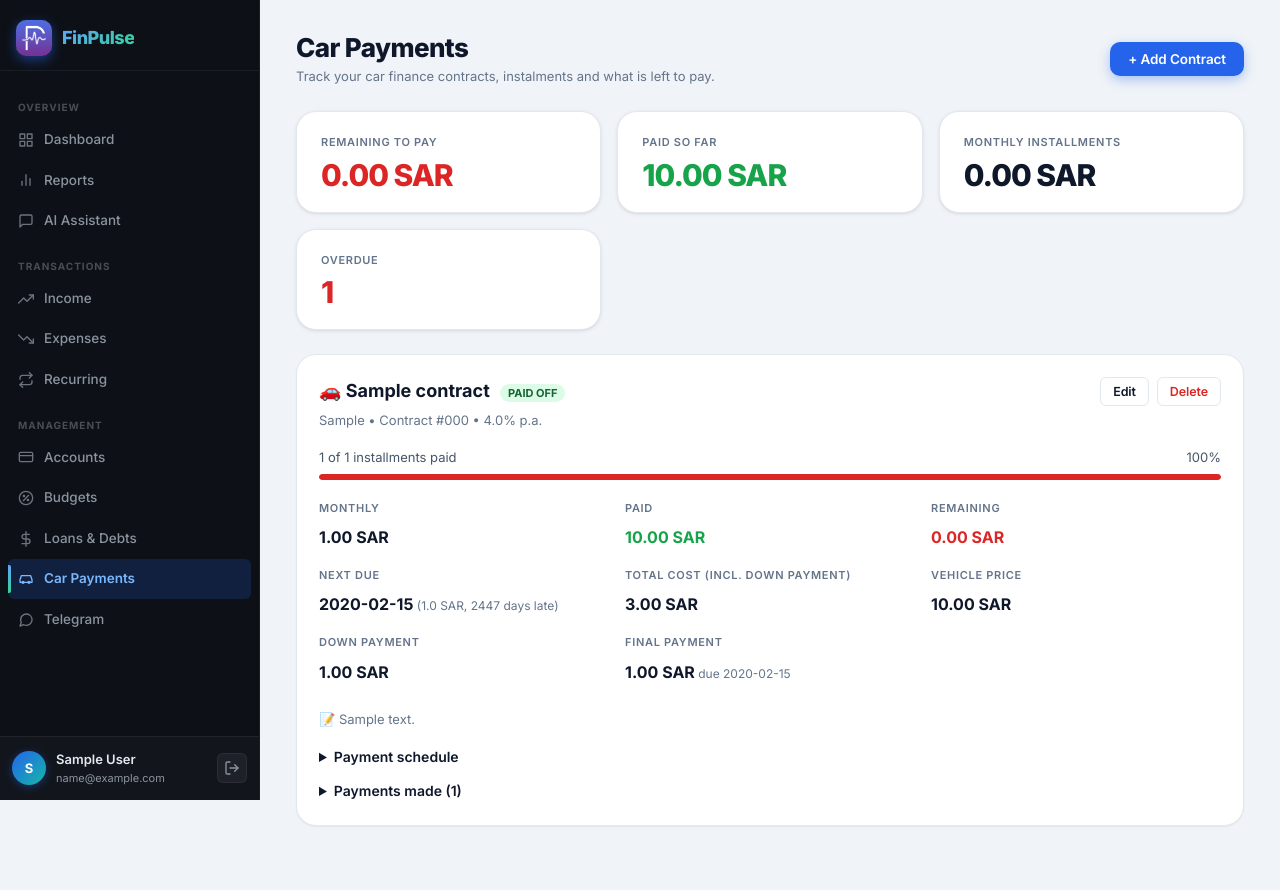
After one commit to Awaisksa1233/FinPulse, a Flask app: page /car-payments in a window 1280 px wide. The commit adds this page. Run offline with Flask 3, Linux system fonts and the light colour scheme; a user stored in the database is signed in; tables that the repository leaves empty hold one stand-in row (values such as "Sample post").

Commit message:
Add car payment contract tracking; stop tests touching the real database
- CarContract/CarPayment models, schedule/overdue/remaining calculations
- Car Payments page: add/edit/delete contracts, record payments (posts a
  Car Payment expense and updates the account), remove payments (reverses)
- Tests: force in-memory DB before importing app. Previously the suite's
  drop_all() ran against instance/finpulse.db and wiped local data

Co-Authored-By: Claude Sonnet 5.5 <noreply@anthropic.com>
Claude-Session: https://claude.ai/code/session_018uPhQGFKu84R4oUTCRyUny

```diff
--- a/app.py
+++ b/app.py
@@ -2664,6 +2664,195 @@ def admin_clear_all_chat():
     return redirect(url_for('admin'))
 
 
+# ============ CAR PAYMENTS ============
+CAR_CATEGORY = 'Car Payment'
+
+
+def _car_form_values():
+    """Parse and validate the contract form. Returns (values, error)."""
+    f = request.form
+
+    def num(key, default=None):
+        raw = (f.get(key) or '').strip()
+        return float(raw) if raw else default
+
+    try:
+        values = {
+            'name': (f.get('name') or '').strip(),
+            'lender': (f.get('lender') or '').strip() or None,
+            'contract_number': (f.get('contract_number') or '').strip() or None,
+            'vehicle_price': num('vehicle_price'),
+            'down_payment': num('down_payment', 0.0),
+            'monthly_installment': num('monthly_installment'),
+            'num_installments': int(f.get('num_installments') or 0),
+            'first_due_date': datetime.strptime(f.get('first_due_date', ''), '%Y-%m-%d').date(),
+            'final_payment': num('final_payment', 0.0),
+            'interest_rate': num('interest_rate'),
+            'notes': (f.get('notes') or '').strip() or None,
+        }
+    except (ValueError, TypeError):
+        return None, 'Please check the numbers and dates you entered.'
+
+    if not values['name']:
+        return None, 'Give the contract a name.'
+    if not values['monthly_installment'] or values['monthly_installment'] <= 0:
+        return None, 'Monthly installment must be greater than zero.'
+    if not 1 <= values['num_installments'] <= 360:
+        return None, 'Number of installments must be between 1 and 360.'
+    if any(v is not None and v < 0 for k, v in values.items()
+           if k in ('vehicle_price', 'down_payment', 'final_payment', 'interest_rate')):
+        return None, 'Amounts cannot be negative.'
+
+    account_id = f.get('account_id')
+    values['account_id'] = None
+    if account_id:
+        acct = db.session.get(Account, int(account_id)) if account_id.isdigit() else None
+        if not acct or acct.user_id != current_user.id:
+            return None, 'Invalid account.'
+        values['account_id'] = acct.id
+    return values, None
+
+
+def _get_car_contract(contract_id):
+    from models import CarContract
+    contract = db.session.get(CarContract, contract_id)
+    if not contract or contract.user_id != current_user.id:
+        return None
+    return contract
+
+
+@app.route('/car-payments')
+@login_required
+def car_payments():
+    from models import CarContract
+    from services.car_service import summarize
+    contracts = CarContract.query.filter_by(user_id=current_user.id).order_by(CarContract.created_at.desc()).all()
+    accounts = Account.query.filter_by(user_id=current_user.id).all()
+    items = [{'c': c, 's': summarize(c)} for c in contracts]
+    return render_template('car_payments.html',
+        active_page='car_payments',
+        items=items,
+        accounts=accounts,
+        total_remaining=sum(i['s']['remaining'] for i in items),
+        total_paid=sum(i['s']['paid'] for i in items),
+        monthly_total=sum(i['c'].monthly_installment for i in items if not i['s']['is_complete']),
+        overdue_total=sum(i['s']['overdue_count'] for i in items),
+        today=date.today().isoformat()
+    )
+
+
+@app.route('/car-payments/add', methods=['POST'])
+@login_required
+def add_car_contract():
+    from models import CarContract
+    values, error = _car_form_values()
+    if error:
+        flash(error, 'error')
+        return redirect(url_for('car_payments'))
+    db.session.add(CarContract(user_id=current_user.id, **values))
+    db.session.commit()
+    flash(f"Contract '{values['name']}' added.", 'success')
+    return redirect(url_for('car_payments'))
+
+
+@app.route('/car-payments/edit/<int:contract_id>', methods=['POST'])
+@login_required
+def edit_car_contract(contract_id):
+    contract = _get_car_contract(contract_id)
+    if not contract:
+        flash('Contract not found.', 'error')
+        return redirect(url_for('car_payments'))
+    values, error = _car_form_values()
+    if error:
+        flash(error, 'error')
+        return redirect(url_for('car_payments'))
+    for key, value in values.items():
+        setattr(contract, key, value)
+    db.session.commit()
+    flash('Contract updated.', 'success')
+    return redirect(url_for('car_payments'))
+
+
+@app.route('/car-payments/delete/<int:contract_id>', methods=['POST'])
+@login_required
+def delete_car_contract(contract_id):
+    contract = _get_car_contract(contract_id)
+    if not contract:
+        flash('Contract not found.', 'error')
+    else:
+        # Expenses already recorded stay in your transactions and account balances.
+        db.session.delete(contract)
+        db.session.commit()
+        flash('Contract deleted. Payments already posted remain in your expenses.', 'success')
+    return redirect(url_for('car_payments'))
+
+
+@app.route('/car-payments/pay/<int:contract_id>', methods=['POST'])
+@login_required
+def pay_car_contract(contract_id):
+    """Record a payment: posts an expense and deducts it from the chosen account."""
+    from models import CarPayment
+    contract = _get_car_contract(contract_id)
+    if not contract:
+        flash('Contract not found.', 'error')
+        return redirect(url_for('car_payments'))
+
+    try:
+        amount = float(request.form.get('amount', ''))
+        pay_date = datetime.strptime(request.form.get('date', ''), '%Y-%m-%d').date()
+        account_id = int(request.form.get('account_id', ''))
+    except ValueError:
+        flash('Please check the amount, date and account.', 'error')
+        return redirect(url_for('car_payments'))
+
+    kind = request.form.get('kind', 'installment')
+    if kind not in ('installment', 'extra', 'final'):
+        kind = 'installment'
+    account = db.session.get(Account, account_id)
+    if amount <= 0 or not account or account.user_id != current_user.id:
+        flash('Enter a positive amount and a valid account.', 'error')
+        return redirect(url_for('car_payments'))
+
+    labels = {'installment': 'installment', 'extra': 'extra payment', 'final': 'final payment'}
+    transaction = Transaction(
+        user_id=current_user.id, date=pay_date, amount=amount, type='expense',
+        category=CAR_CATEGORY, account_id=account.id,
+        description=f"{contract.name} - {labels[kind]}",
+    )
+    db.session.add(transaction)
+    db.session.flush()
+    account.balance -= amount
+    db.session.add(CarPayment(
+        contract_id=contract.id, date=pay_date, amount=amount, kind=kind,
+        note=(request.form.get('note') or '').strip() or None, transaction_id=transaction.id,
+    ))
+    db.session.commit()
+    flash(f'Payment of {amount:.2f} SAR recorded for {contract.name}.', 'success')
+    return redirect(url_for('car_payments'))
+
+
+@app.route('/car-payments/payment/delete/<int:payment_id>', methods=['POST'])
+@login_required
+def delete_car_payment(payment_id):
+    """Remove a payment and reverse its expense and balance change."""
+    from models import CarPayment
+    payment = db.session.get(CarPayment, payment_id)
+    if not payment or payment.contract.user_id != current_user.id:
+        flash('Payment not found.', 'error')
+        return redirect(url_for('car_payments'))
+
+    transaction = db.session.get(Transaction, payment.transaction_id) if payment.transaction_id else None
+    if transaction and transaction.user_id == current_user.id:
+        account = db.session.get(Account, transaction.account_id)
+        if account:
+            account.balance += transaction.amount
+        db.session.delete(transaction)
+    db.session.delete(payment)
+    db.session.commit()
+    flash('Payment removed and the expense reversed.', 'success')
+    return redirect(url_for('car_payments'))
+
+
 if __name__ == '__main__':
     # Debug mode exposes an interactive debugger; keep it off unless explicitly enabled,
     # and bind to localhost by default. Set FLASK_HOST=0.0.0.0 to reach it from your phone.
--- a/templates/base.html
+++ b/templates/base.html
@@ -160,6 +160,12 @@
                         <path d="M12 1v22" /><path d="M17 5H9.5a3.5 3.5 0 0 0 0 7h5a3.5 3.5 0 0 1 0 7H6" />
                     </svg>
                     Loans & Debts
+                </a>
+                <a href="{{ url_for('car_payments') }}" class="nav-link {{ 'active' if active_page == 'car_payments' else '' }}">
+                    <svg width="16" height="16" viewBox="0 0 24 24" fill="none" stroke="currentColor" stroke-width="2" stroke-linecap="round" stroke-linejoin="round">
+                        <path d="M5 17h14M3 13l2-6h14l2 6v4H3z" /><circle cx="7.5" cy="17" r="1.5" /><circle cx="16.5" cy="17" r="1.5" />
+                    </svg>
+                    Car Payments
                 </a>
                 <a href="{{ url_for('telegram_setup') }}" class="nav-link {{ 'active' if active_page == 'telegram' else '' }}">
                     <svg width="16" height="16" viewBox="0 0 24 24" fill="none" stroke="currentColor" stroke-width="2" stroke-linecap="round" stroke-linejoin="round">
--- /dev/null
+++ b/templates/car_payments.html
@@ -0,0 +1,275 @@
+{% extends "base.html" %}
+{% block title %}Car Payments{% endblock %}
+
+{% block content %}
+<header class="page-header" style="flex-wrap: wrap; gap: 16px;">
+    <div>
+        <h2 class="page-title">Car Payments</h2>
+        <p class="page-subtitle">Track your car finance contracts, instalments and what is left to pay.</p>
+    </div>
+    <button onclick="openContractModal()" class="btn btn-primary">+ Add Contract</button>
+</header>
+
+{% if items %}
+<div class="summary-grid" style="margin-bottom: 24px;">
+    <div class="summary-card white">
+        <p class="summary-label">Remaining to Pay</p>
+        <h3 class="summary-value" style="color: var(--danger);">{{ "%.2f"|format(total_remaining) }} SAR</h3>
+    </div>
+    <div class="summary-card white">
+        <p class="summary-label">Paid So Far</p>
+        <h3 class="summary-value" style="color: var(--success);">{{ "%.2f"|format(total_paid) }} SAR</h3>
+    </div>
+    <div class="summary-card white">
+        <p class="summary-label">Monthly Installments</p>
+        <h3 class="summary-value">{{ "%.2f"|format(monthly_total) }} SAR</h3>
+    </div>
+    <div class="summary-card white">
+        <p class="summary-label">Overdue</p>
+        <h3 class="summary-value" style="color: {{ 'var(--danger)' if overdue_total else 'var(--success)' }};">{{ overdue_total }}</h3>
+    </div>
+</div>
+
+{% for it in items %}
+{% set c = it.c %}{% set s = it.s %}
+<div class="card" style="margin-bottom: 24px;">
+    <div style="display: flex; justify-content: space-between; align-items: flex-start; flex-wrap: wrap; gap: 12px; margin-bottom: 16px;">
+        <div>
+            <h3 style="font-size: 18px; font-weight: 700;">🚗 {{ c.name }}
+                {% if s.is_complete %}<span style="font-size: 11px; background: #dcfce7; color: #166534; padding: 2px 8px; border-radius: 999px; margin-left: 6px;">PAID OFF</span>
+                {% elif s.overdue_count %}<span style="font-size: 11px; background: #fee2e2; color: #991b1b; padding: 2px 8px; border-radius: 999px; margin-left: 6px;">{{ s.overdue_count }} OVERDUE</span>{% endif %}
+            </h3>
+            <p style="font-size: 13px; color: var(--gray-500); margin-top: 4px;">
+                {% if c.lender %}{{ c.lender }}{% endif %}{% if c.contract_number %} • Contract #{{ c.contract_number }}{% endif %}
+                {% if c.interest_rate %} • {{ c.interest_rate }}% p.a.{% endif %}
+            </p>
+        </div>
+        <div style="display: flex; gap: 8px; flex-wrap: wrap;">
+            {% if not s.is_complete %}
+            <button class="btn btn-success btn-sm"
+                data-pay='{{ {"id": c.id, "name": c.name, "amount": (s.next_amount or 0)|round(2), "account_id": c.account_id, "final": s.final_due is not none and s.paid_count >= c.num_installments}|tojson }}'
+                onclick="openPayModal(this)">Record Payment</button>
+            {% endif %}
+            <button class="btn btn-outline btn-sm"
+                data-contract='{{ {"id": c.id, "name": c.name, "lender": c.lender or "", "contract_number": c.contract_number or "", "vehicle_price": c.vehicle_price if c.vehicle_price is not none else "", "down_payment": c.down_payment or 0, "monthly_installment": c.monthly_installment, "num_installments": c.num_installments, "first_due_date": c.first_due_date.isoformat(), "final_payment": c.final_payment or 0, "interest_rate": c.interest_rate if c.interest_rate is not none else "", "account_id": c.account_id or "", "notes": c.notes or ""}|tojson }}'
+                onclick="openContractModal(this)">Edit</button>
+            <form method="POST" action="{{ url_for('delete_car_contract', contract_id=c.id) }}" style="margin: 0;"
+                onsubmit="return confirm('Delete this contract? Payments already posted stay in your expenses.');">
+                <input type="hidden" name="csrf_token" value="{{ csrf_token() }}">
+                <button type="submit" class="btn btn-outline btn-sm" style="color: var(--danger);">Delete</button>
+            </form>
+        </div>
+    </div>
+
+    <!-- Progress -->
+    <div style="display: flex; justify-content: space-between; font-size: 13px; color: var(--gray-600); margin-bottom: 6px;">
+        <span>{{ s.paid_count }} of {{ c.num_installments }} installments paid</span>
+        <span>{{ "%.0f"|format(s.percent) }}%</span>
+    </div>
+    <div class="budget-progress-container">
+        <div class="budget-progress-bar {{ 'exceeded' if s.overdue_count else 'ok' }}" style="width: {{ s.percent }}%;"></div>
+    </div>
+
+    <div class="summary-grid" style="margin-top: 20px;">
+        <div><p class="summary-label">Monthly</p><p style="font-weight: 700;">{{ "%.2f"|format(c.monthly_installment) }} SAR</p></div>
+        <div><p class="summary-label">Paid</p><p style="font-weight: 700; color: var(--success);">{{ "%.2f"|format(s.paid) }} SAR</p></div>
+        <div><p class="summary-label">Remaining</p><p style="font-weight: 700; color: var(--danger);">{{ "%.2f"|format(s.remaining) }} SAR</p></div>
+        <div><p class="summary-label">Next Due</p>
+            <p style="font-weight: 700;">
+                {% if s.next_due %}{{ s.next_due }}<span style="font-weight: 400; font-size: 12px; color: var(--gray-500);">
+                    ({{ s.next_amount|round(2) }} SAR{% if s.days_to_next is not none %}, {% if s.days_to_next < 0 %}{{ -s.days_to_next }} days late{% elif s.days_to_next == 0 %}today{% else %}in {{ s.days_to_next }} days{% endif %}{% endif %})</span>
+                {% else %}—{% endif %}
+            </p></div>
+        <div><p class="summary-label">Total Cost (incl. down payment)</p><p style="font-weight: 700;">{{ "%.2f"|format(s.total_cost) }} SAR</p></div>
+        {% if c.vehicle_price %}
+        <div><p class="summary-label">Vehicle Price</p><p style="font-weight: 700;">{{ "%.2f"|format(c.vehicle_price) }} SAR</p></div>
+        {% endif %}
+        {% if c.down_payment %}
+        <div><p class="summary-label">Down Payment</p><p style="font-weight: 700;">{{ "%.2f"|format(c.down_payment) }} SAR</p></div>
+        {% endif %}
+        {% if c.final_payment %}
+        <div><p class="summary-label">Final Payment</p><p style="font-weight: 700;">{{ "%.2f"|format(c.final_payment) }} SAR<span style="font-weight: 400; font-size: 12px; color: var(--gray-500);"> due {{ s.final_due }}</span></p></div>
+        {% endif %}
+    </div>
+    {% if c.notes %}<p style="font-size: 13px; color: var(--gray-500); margin-top: 12px;">📝 {{ c.notes }}</p>{% endif %}
+
+    <details style="margin-top: 16px;">
+        <summary style="cursor: pointer; font-weight: 600; font-size: 14px;">Payment schedule</summary>
+        <div style="overflow-x: auto; margin-top: 8px;">
+            <table style="width: 100%; font-size: 13px; border-collapse: collapse;">
+                <thead><tr style="text-align: left; color: var(--gray-500);"><th style="padding: 6px;">#</th><th>Due date</th><th>Amount</th><th>Status</th></tr></thead>
+                <tbody>
+                {% for row in s.schedule %}
+                <tr style="border-top: 1px solid var(--gray-100);">
+                    <td style="padding: 6px;">{{ row.n }}</td>
+                    <td>{{ row.due }}</td>
+                    <td>{{ "%.2f"|format(row.amount) }}</td>
+                    <td style="color: {{ {'paid': 'var(--success)', 'overdue': 'var(--danger)', 'upcoming': 'var(--gray-500)'}[row.status] }}; font-weight: 600;">{{ row.status|capitalize }}</td>
+                </tr>
+                {% endfor %}
+                {% if c.final_payment %}
+                <tr style="border-top: 1px solid var(--gray-100);">
+                    <td style="padding: 6px;">Final</td><td>{{ s.final_due }}</td><td>{{ "%.2f"|format(c.final_payment) }}</td>
+                    <td style="font-weight: 600; color: {{ 'var(--success)' if s.final_paid >= c.final_payment - 0.005 else 'var(--gray-500)' }};">{{ 'Paid' if s.final_paid >= c.final_payment - 0.005 else 'Upcoming' }}</td>
+                </tr>
+                {% endif %}
+                </tbody>
+            </table>
+        </div>
+    </details>
+
+    <details style="margin-top: 12px;">
+        <summary style="cursor: pointer; font-weight: 600; font-size: 14px;">Payments made ({{ c.payments|length }})</summary>
+        {% for p in c.payments|reverse %}
+        <div style="display: flex; justify-content: space-between; align-items: center; padding: 8px 0; border-top: 1px solid var(--gray-100); font-size: 13px;">
+            <span>{{ p.date }} • {{ {'installment': 'Installment', 'extra': 'Extra payment', 'final': 'Final payment'}[p.kind] }}{% if p.note %} • {{ p.note }}{% endif %}</span>
+            <span style="display: flex; align-items: center; gap: 10px;">
+                <strong>{{ "%.2f"|format(p.amount) }} SAR</strong>
+                <form method="POST" action="{{ url_for('delete_car_payment', payment_id=p.id) }}" style="margin: 0;"
+                    onsubmit="return confirm('Remove this payment? The expense will be reversed.');">
+                    <input type="hidden" name="csrf_token" value="{{ csrf_token() }}">
+                    <button type="submit" class="btn btn-outline btn-sm" style="color: var(--danger);">Remove</button>
+                </form>
+            </span>
+        </div>
+        {% else %}
+        <p style="font-size: 13px; color: var(--gray-500); margin-top: 8px;">No payments recorded yet.</p>
+        {% endfor %}
+    </details>
+</div>
+{% endfor %}
+{% else %}
+<div class="card">
+    <div class="empty-state" style="padding: 48px;">
+        <div style="font-size: 48px; margin-bottom: 12px;">🚗</div>
+        <h3 style="margin-bottom: 8px; color: var(--gray-700);">No car contracts yet</h3>
+        <p style="color: var(--gray-500); margin-bottom: 16px;">Enter your contract details once and FinPulse will show your schedule, what's overdue and how much is left.</p>
+        <button onclick="openContractModal()" class="btn btn-primary">Add Contract</button>
+    </div>
+</div>
+{% endif %}
+
+<!-- Contract Modal (add / edit) -->
+<div id="contractModal" class="modal-backdrop" style="display: none;">
+    <div class="modal">
+        <div class="modal-header">
+            <h3 class="modal-title" id="contractModalTitle">Add Car Contract</h3>
+            <button class="modal-close" type="button" onclick="closeModal('contractModal')">✕</button>
+        </div>
+        <form method="POST" id="contractForm" action="{{ url_for('add_car_contract') }}">
+            <input type="hidden" name="csrf_token" value="{{ csrf_token() }}">
+            <div class="form-group">
+                <label class="form-label">Car / Contract Name</label>
+                <input type="text" name="name" required class="form-control" placeholder="e.g. Toyota Camry 2024">
+            </div>
+            <div class="form-row">
+                <div class="form-group"><label class="form-label">Lender (Bank / Dealer)</label>
+                    <input type="text" name="lender" class="form-control" placeholder="Optional"></div>
+                <div class="form-group"><label class="form-label">Contract Number</label>
+                    <input type="text" name="contract_number" class="form-control" placeholder="Optional"></div>
+            </div>
+            <div class="form-row">
+                <div class="form-group"><label class="form-label">Vehicle Price</label>
+                    <input type="number" name="vehicle_price" step="0.01" min="0" class="form-control" placeholder="Optional"></div>
+                <div class="form-group"><label class="form-label">Down Payment</label>
+                    <input type="number" name="down_payment" step="0.01" min="0" value="0" class="form-control"></div>
+            </div>
+            <div class="form-row">
+                <div class="form-group"><label class="form-label">Monthly Installment</label>
+                    <input type="number" name="monthly_installment" step="0.01" min="0.01" required class="form-control"></div>
+                <div class="form-group"><label class="form-label">Number of Installments</label>
+                    <input type="number" name="num_installments" min="1" max="360" step="1" required class="form-control" placeholder="e.g. 48"></div>
+            </div>
+            <div class="form-row">
+                <div class="form-group"><label class="form-label">First Due Date</label>
+                    <input type="date" name="first_due_date" value="{{ today }}" required class="form-control"></div>
+                <div class="form-group"><label class="form-label">Final / Balloon Payment</label>
+                    <input type="number" name="final_payment" step="0.01" min="0" value="0" class="form-control"></div>
+            </div>
+            <div class="form-row">
+                <div class="form-group"><label class="form-label">Rate % p.a. (optional)</label>
+                    <input type="number" name="interest_rate" step="0.01" min="0" class="form-control"></div>
+                <div class="form-group"><label class="form-label">Usually Paid From</label>
+                    <select name="account_id" class="form-control">
+                        <option value="">— choose when paying —</option>
+                        {% for acc in accounts %}<option value="{{ acc.id }}">{{ acc.name }}</option>{% endfor %}
+                    </select></div>
+            </div>
+            <div class="form-group"><label class="form-label">Notes</label>
+                <input type="text" name="notes" maxlength="255" class="form-control" placeholder="Optional"></div>
+            <button type="submit" class="btn btn-primary btn-block" id="contractSubmit">Save Contract</button>
+        </form>
+    </div>
+</div>
+
+<!-- Record Payment Modal -->
+<div id="payModal" class="modal-backdrop" style="display: none;">
+    <div class="modal">
+        <div class="modal-header">
+            <h3 class="modal-title" id="payModalTitle">Record Payment</h3>
+            <button class="modal-close" type="button" onclick="closeModal('payModal')">✕</button>
+        </div>
+        <form method="POST" id="payForm">
+            <input type="hidden" name="csrf_token" value="{{ csrf_token() }}">
+            <div class="form-row">
+                <div class="form-group"><label class="form-label">Amount</label>
+                    <input type="number" name="amount" step="0.01" min="0.01" required class="form-control"></div>
+                <div class="form-group"><label class="form-label">Date</label>
+                    <input type="date" name="date" value="{{ today }}" required class="form-control"></div>
+            </div>
+            <div class="form-row">
+                <div class="form-group"><label class="form-label">Type</label>
+                    <select name="kind" class="form-control">
+                        <option value="installment">Monthly installment</option>
+                        <option value="extra">Extra payment (early settlement)</option>
+                        <option value="final">Final / balloon payment</option>
+                    </select></div>
+                <div class="form-group"><label class="form-label">Pay From</label>
+                    <select name="account_id" required class="form-control" id="payAccount">
+                        {% for acc in accounts %}<option value="{{ acc.id }}">{{ acc.name }} ({{ "%.2f"|format(acc.balance) }})</option>{% endfor %}
+                    </select></div>
+            </div>
+            <div class="form-group"><label class="form-label">Note</label>
+                <input type="text" name="note" maxlength="255" class="form-control" placeholder="Optional"></div>
+            <p style="font-size: 12px; color: var(--gray-500); margin-bottom: 12px;">This is added to your expenses (category “Car Payment”) and deducted from the account.</p>
+            <button type="submit" class="btn btn-success btn-block">Record Payment</button>
+        </form>
+    </div>
+</div>
+{% endblock %}
+
+{% block scripts %}
+<script>
+    const ADD_URL = "{{ url_for('add_car_contract') }}";
+    const EDIT_URL = "{{ url_for('edit_car_contract', contract_id=0) }}";
+    const PAY_URL = "{{ url_for('pay_car_contract', contract_id=0) }}";
+
+    function openContractModal(btn) {
+        const form = document.getElementById('contractForm');
+        form.reset();
+        if (btn) {
+            const d = JSON.parse(btn.dataset.contract);
+            form.action = EDIT_URL.replace(/0$/, d.id);
+            document.getElementById('contractModalTitle').textContent = 'Edit Contract';
+            for (const [k, v] of Object.entries(d)) {
+                if (form.elements[k]) form.elements[k].value = v;
+            }
+        } else {
+            form.action = ADD_URL;
+            document.getElementById('contractModalTitle').textContent = 'Add Car Contract';
+        }
+        openModal('contractModal');
+    }
+
+    function openPayModal(btn) {
+        const d = JSON.parse(btn.dataset.pay);
+        const form = document.getElementById('payForm');
+        form.action = PAY_URL.replace(/0$/, d.id);
+        document.getElementById('payModalTitle').textContent = 'Record Payment – ' + d.name;
+        form.elements.amount.value = d.amount || '';
+        form.elements.kind.value = d.final ? 'final' : 'installment';
+        if (d.account_id) form.elements.account_id.value = d.account_id;
+        openModal('payModal');
+    }
+</script>
+{% endblock %}
```
Also changed, not shown: models.py (+39 -0 lines), services/car_service.py (added, +72 -0 lines), tests/conftest.py (+10 -0 lines), tests/test_car.py (added, +102 -0 lines), README.md.
